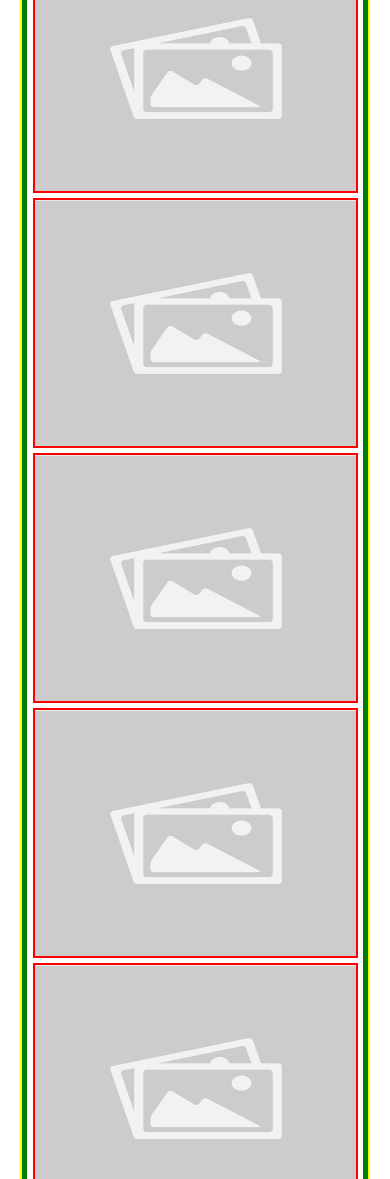
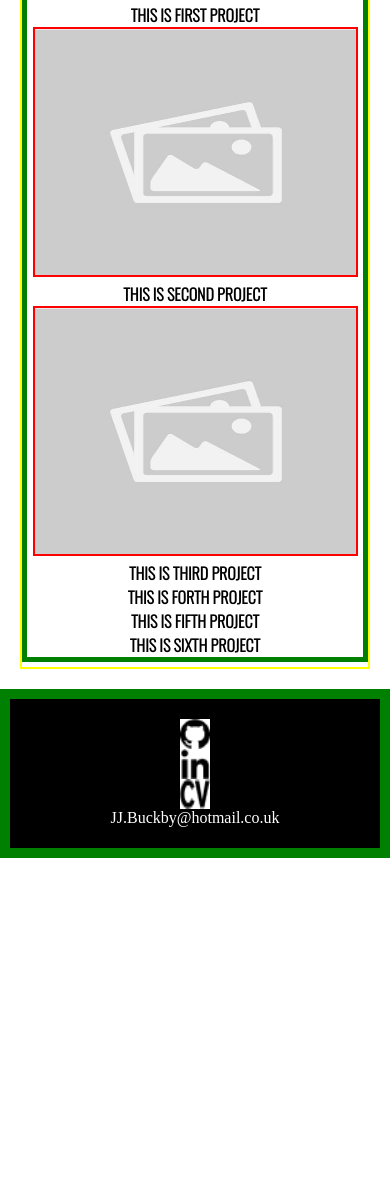
Before and after one commit to JayBuckby/portfolio, a plain HTML site: page index.html in a window 390 px wide. Shown: the part 1832-3011 px from the top of the page. After the commit the page ends 2690 px from the top, so only its background shows below. Drawn offline with nearby package versions, Linux system fonts and the light colour scheme.

Commit message:
Altered mobile portfolio images

```diff
--- a/index.html
+++ b/index.html
@@ -56,34 +56,36 @@
             class="portfolio__img"
             src="./images/istockphoto-1147544807-612x612.jpg"
           />
+          <h4>THIS IS FIRST PROJECT</h4>
           <img
             class="portfolio__img"
             src="./images/istockphoto-1147544807-612x612.jpg"
-          />
+          /><h4>THIS IS SECOND PROJECT</h4>
           <img
             class="portfolio__img"
             src="./images/istockphoto-1147544807-612x612.jpg"
-          />
+          /><h4>THIS IS THIRD PROJECT</h4>
           <img
-            class="portfolio__img"
+            class="portfolio__img--active"
             src="./images/istockphoto-1147544807-612x612.jpg"
-          />
+          /><h4>THIS IS FORTH PROJECT</h4>
           <img
-            class="portfolio__img"
+            class="portfolio__img--active"
             src="./images/istockphoto-1147544807-612x612.jpg"
-          />
+          /><h4>THIS IS FIFTH PROJECT</h4>
           <img
-            class="portfolio__img"
+            class="portfolio__img--active"
             src="./images/istockphoto-1147544807-612x612.jpg"
-          />
+          /><h4>THIS IS SIXTH PROJECT</h4>
         </div>
       </section>
     </body>
   </div>
   <footer>
+  <link><img src="./images/Vector (1).png"></link>
+  <link><img src="./images/Vector (2).png"></link>
+  <link><img src="./images/Vector (3).png"></link>
     <p>JJ.Buckby@hotmail.co.uk</p>
-    <!-- <link><img src=""></link>
-  <link><img src=""></link>
-  <link><img src=""></link> -->
+
   </footer>
 </html>
--- a/styles/_components.scss
+++ b/styles/_components.scss
@@ -46,6 +46,10 @@ nav {
 .technicalSkills {
   h2 {
     font-family: $text-heading;
+    margin-bottom: 30px;
+  }
+  p {
+    margin-bottom: 30px;
   }
   display: flex;
   flex-direction: column;
@@ -75,20 +79,38 @@ nav {
     width: 325px;
     height: 250px;
     margin-bottom: 5px;
- }
+
+    &--active {
+      display:none
+       }
+
+
+
+}
+
+
+
+
+
+
 }
 }
 
 footer {
-  display: flex;
-  justify-content: flex-end;
-  align-items: flex-start;
+    display: flex;
   flex-direction: column;
-  height: 10vh;
+  align-items: center;
+  justify-content: center;
+  height: 20vh;
   width: 100vw;
   background-color: $color-black;
   color: $color-white;
-  border: 2px solid green;
+  border: 10px solid green;
+
+  img {
+    width: 30px;
+    height: 30px;
+  }
 
   p {
     background-color: $color-black;
```
Also changed, not shown: images/Vector (1).png (added), images/Vector (2).png (added), images/Vector (3).png (added), styles/main.css, 1 other file.
